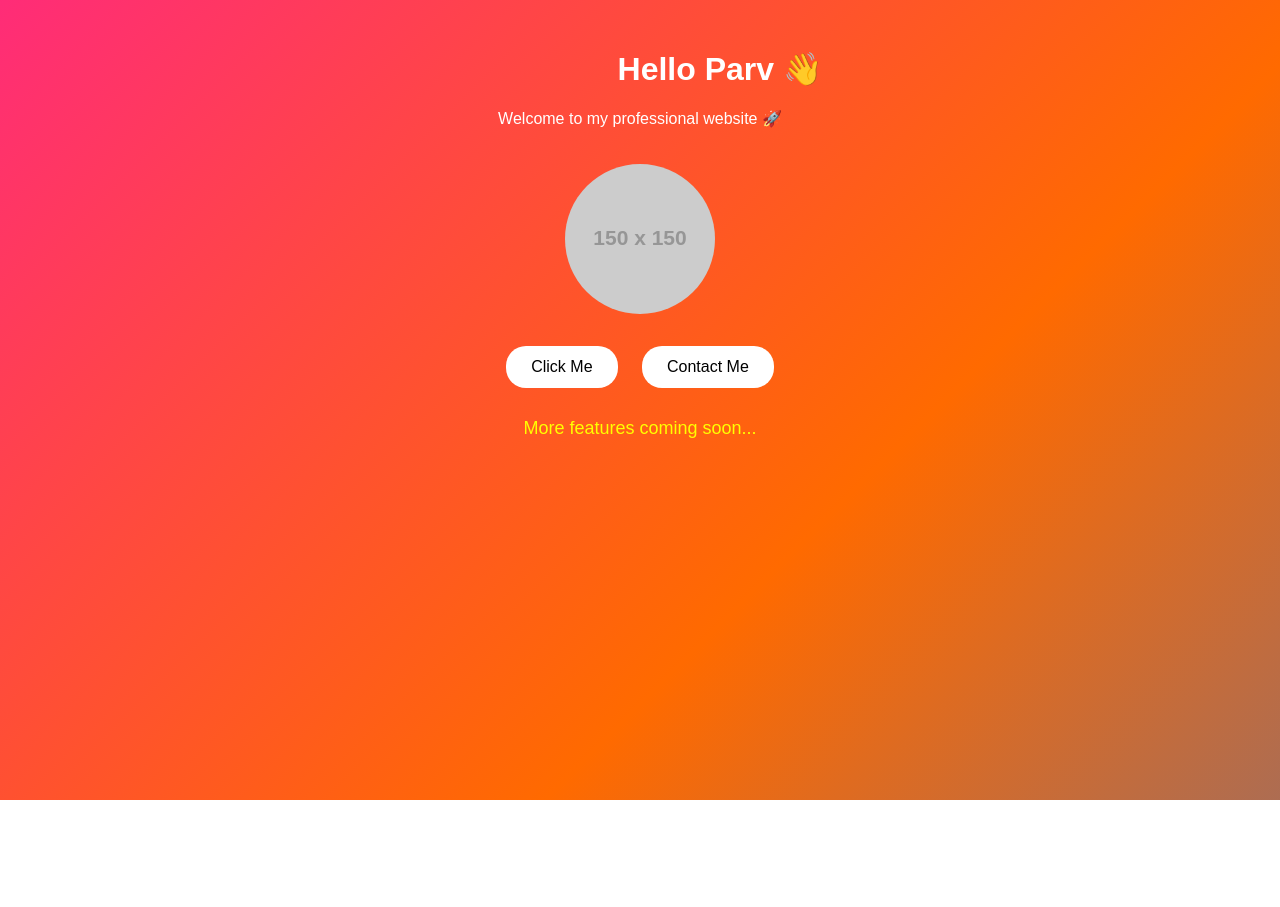
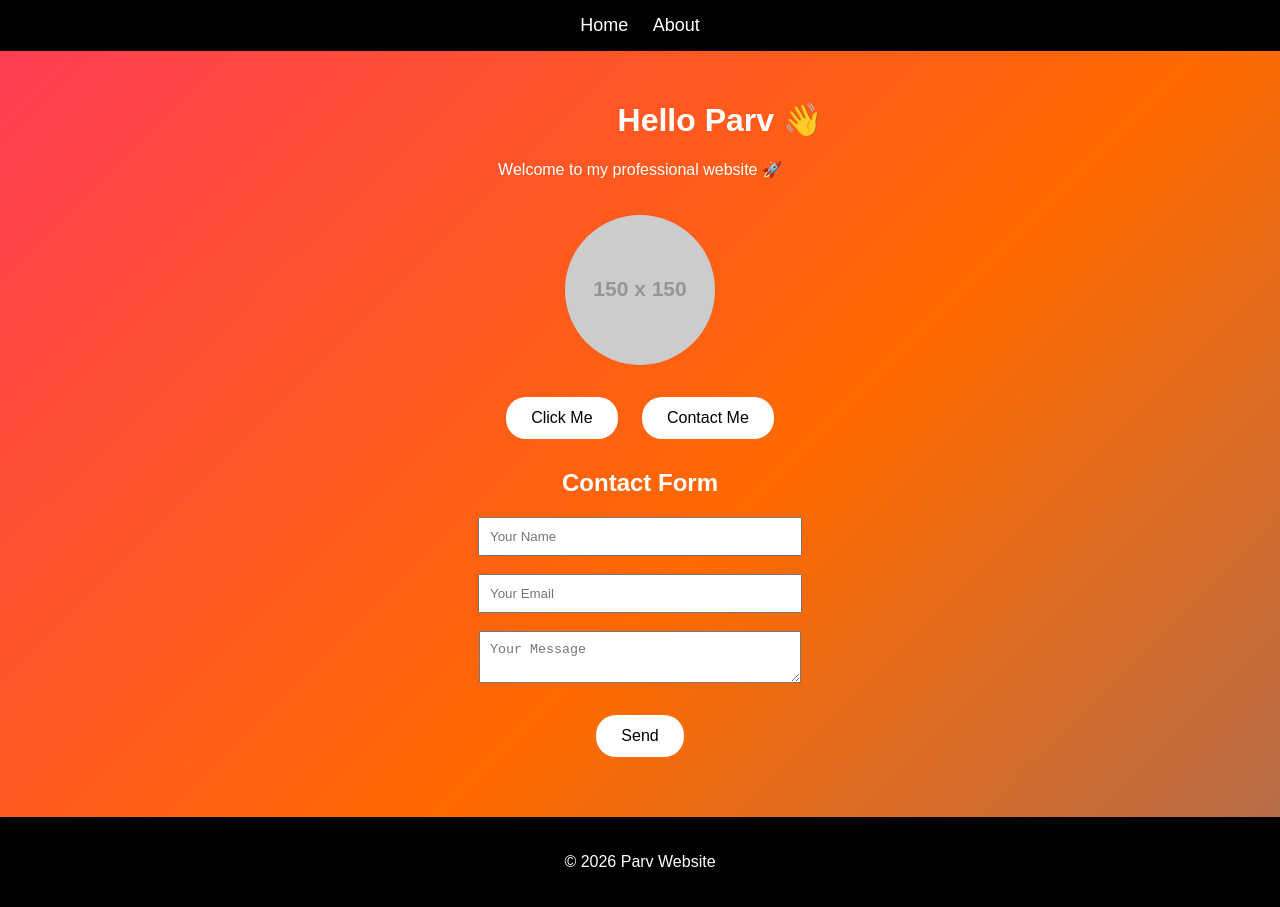
Before and after one commit to parvp9359-ux/my-first-website, a plain HTML site: page index.html in a window 1280 px wide. Shown: the top 907 px of the page. Before the commit the page ends 800 px from the top, so only its background shows below. Drawn offline with Linux system fonts and the light colour scheme; placeholder pictures from the web are drawn by us.

Commit message:
Update index.html

```diff
--- a/index.html
+++ b/index.html
@@ -47,12 +47,33 @@
       margin: 10px;
     }
 
+    button:hover {
+      background: yellow;
+      transform: scale(1.1);
+    }
+
     a {
-      display: block;
-      margin-top: 20px;
-      color: yellow;
+      margin: 10px;
+      color: white;
       text-decoration: none;
       font-size: 18px;
+    }
+
+    .navbar {
+      background: black;
+      padding: 15px;
+    }
+
+    footer {
+      margin-top: 50px;
+      padding: 20px;
+      background: black;
+    }
+
+    input, textarea {
+      padding: 10px;
+      width: 80%;
+      max-width: 300px;
     }
   </style>
 
@@ -60,6 +81,13 @@
 
 <body>
 
+  <!-- Navbar -->
+  <div class="navbar">
+    <a href="index.html">Home</a>
+    <a href="about.html">About</a>
+  </div>
+
+  <!-- Heading -->
   <h1>Hello Parv 👋</h1>
 
   <p>Welcome to my professional website 🚀</p>
@@ -76,8 +104,20 @@
     Contact Me
   </button>
 
-  <!-- Link -->
-  <a href="#">More features coming soon...</a>
+  <!-- Contact Form -->
+  <h2>Contact Form</h2>
+
+  <form action="https://formspree.io/f/yourID" method="POST">
+    <input type="text" name="name" placeholder="Your Name" required><br><br>
+    <input type="email" name="email" placeholder="Your Email" required><br><br>
+    <textarea name="message" placeholder="Your Message"></textarea><br><br>
+    <button type="submit">Send</button>
+  </form>
+
+  <!-- Footer -->
+  <footer>
+    <p>© 2026 Parv Website</p>
+  </footer>
 
 </body>
 </html>
```
